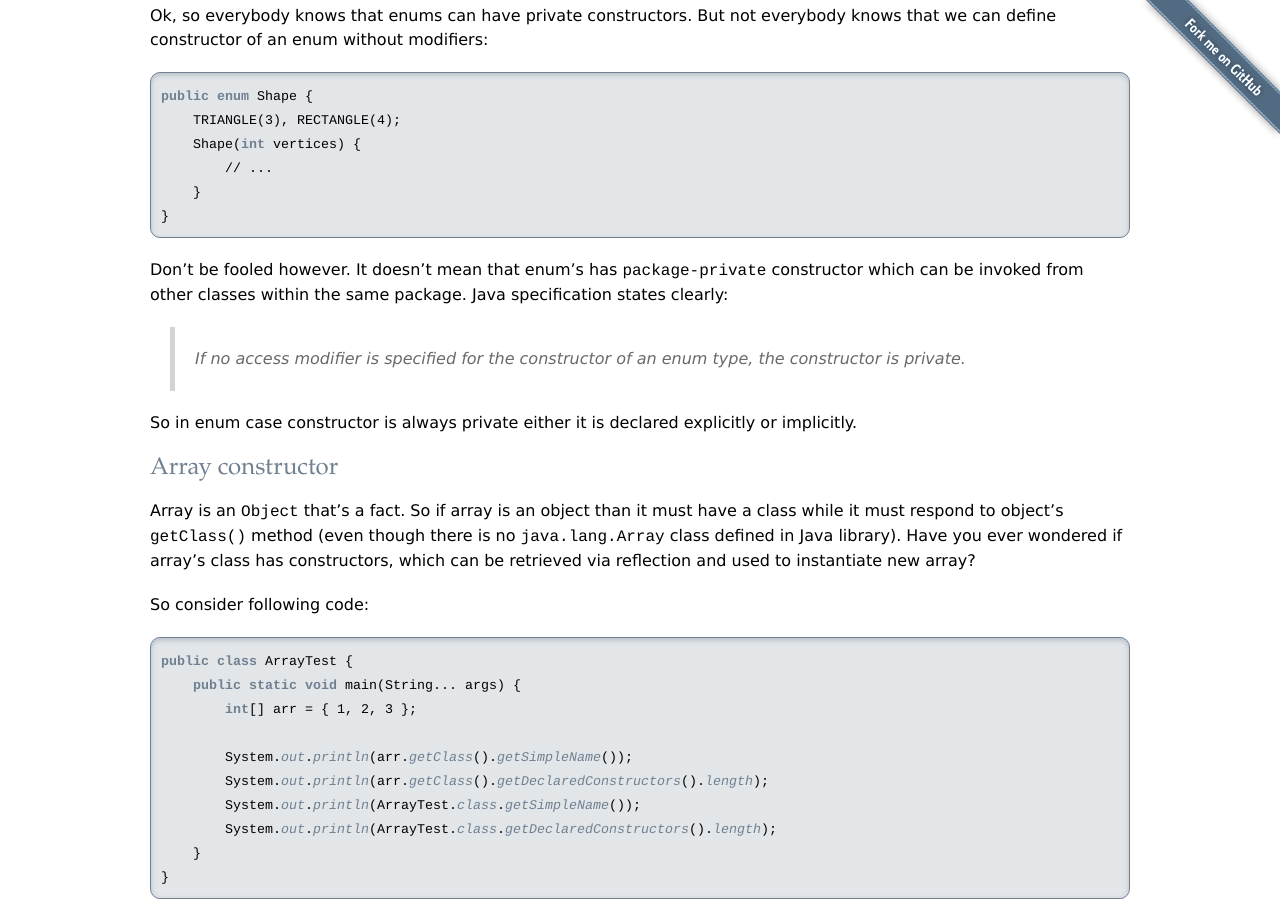
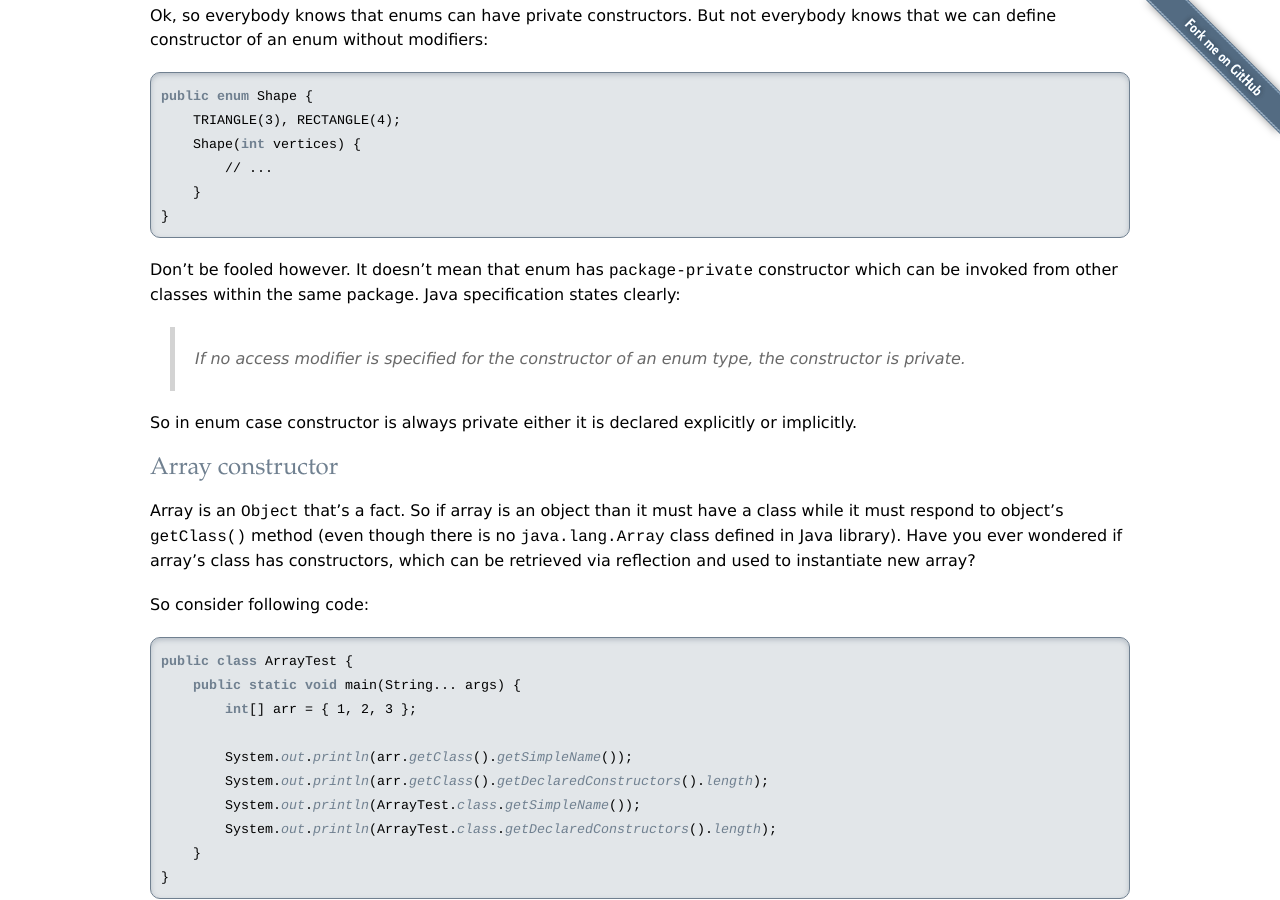
Before and after one commit to michalorman/michalorman.github.com, a Jekyll site: the page built from _posts/2012-03-27-few-funny-facts-about-java.md, in a window 1280 px wide and 900 px high, scrolled down 385 px. Built offline with Jekyll 4.4.1, drawn with Linux system fonts in a browser that asks for light colours; Markdown is read by kramdown in place of the engine named in the settings; comment, search, counter and statistics services are not loaded.

Commit message:
fix typo

```diff
--- a/_posts/2012-03-27-few-funny-facts-about-java.md
+++ b/_posts/2012-03-27-few-funny-facts-about-java.md
@@ -23,7 +23,7 @@ public enum Shape {
 }
 {% endhighlight %}
 
-Don't be fooled however. It doesn't mean that enum's has
+Don't be fooled however. It doesn't mean that enum has
 `package-private` constructor which can be invoked from other classes
 within the same package. Java specification states clearly:
 
```
